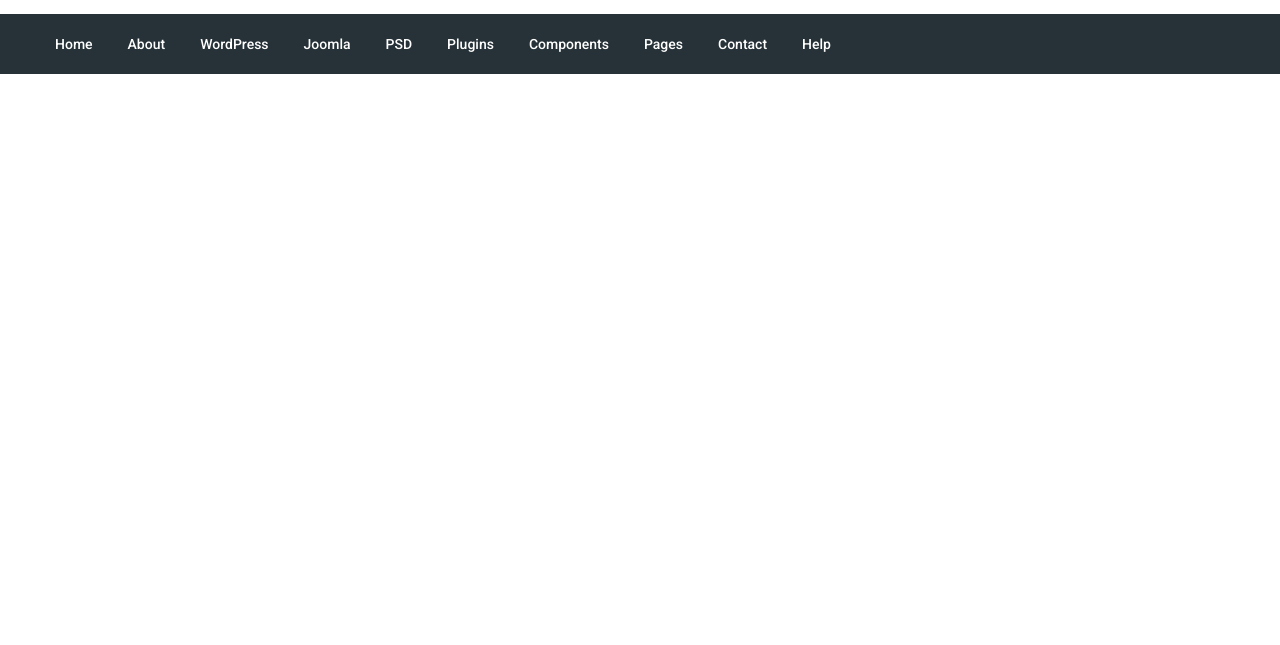
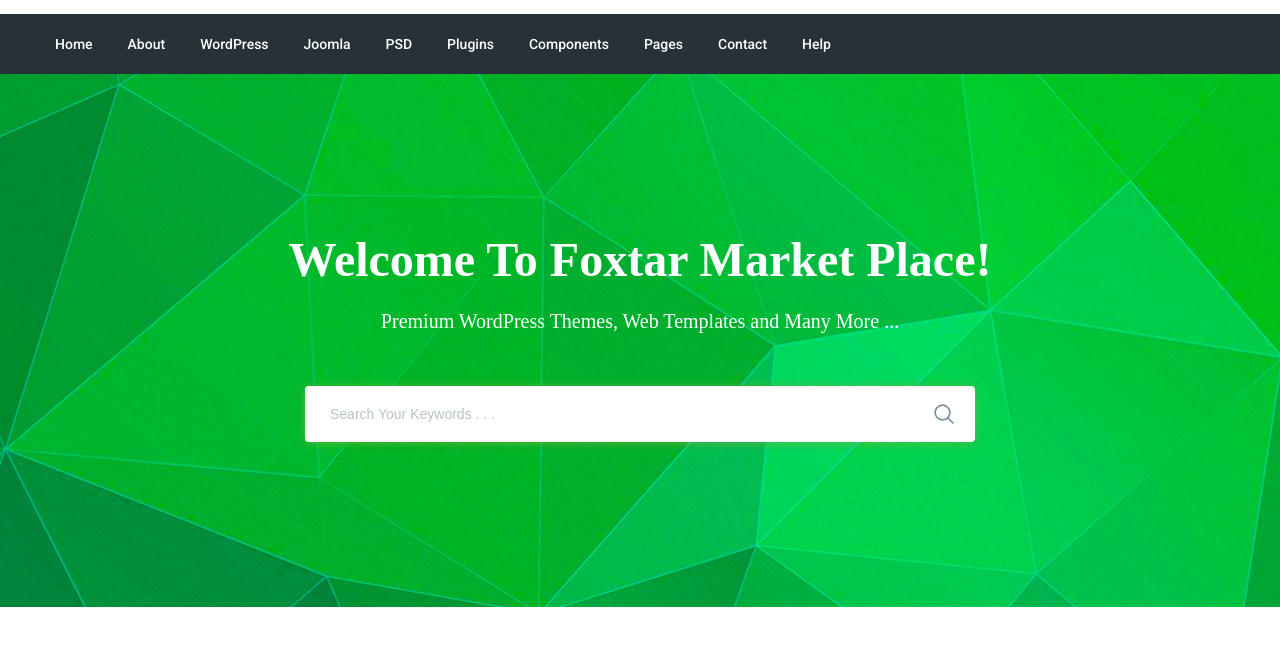
Before and after one commit to dima30395/MODERNO, a website: page app/index.html in a window 1280 px wide. Shown: the part 77-722 px from the top of the page. Drawn offline with nearby package versions, Linux system fonts and the light colour scheme; files that its build step writes are made by us from their sources; files whose address does not match are found by name.

Commit message:
added search section

```diff
--- a/app/index.html
+++ b/app/index.html
@@ -74,6 +74,27 @@
         </div>
     </header>
 
+    <section class="search" style="background-image: url(images/search-bg.jpg);">
+        <div class="container">
+            <div class="search__inner">
+                <div class="search__inner-title">
+                    Welcome To Foxtar Market Place!
+                </div>
+                <div class="search__inner-text">
+                    Premium WordPress Themes, Web Templates and Many More ...
+                </div>
+                <div class="search__inner-form">
+                    <form>
+                        <input type="text" placeholder="Search Your Keywords . . ." required>
+                        <button type="submit">
+                            <img src="images/icons/search.png" alt="search">
+                        </button>
+                    </form>
+                </div>
+            </div>
+        </div>
+    </section>
+
     <script src="js/main.min.js"></script>
 </body>
 
--- a/app/scss/style.scss
+++ b/app/scss/style.scss
@@ -48,3 +48,55 @@
         }
     }
 }
+.search{
+    background-position: center;
+    background-repeat: no-repeat;
+    background-size: cover;
+    min-height: 533px;
+}
+.search__inner{
+    text-align: center;
+    padding: 150px 0 100px;
+    color: #fff;
+    &-title{
+        font-size: 48px;
+        line-height: 72px;
+        font-weight: 700;
+        margin-bottom: 10px;
+    }
+    &-text{
+        font-size: 20px;
+        line-height: 30px;
+        font-weight: 500;
+        margin-bottom: 50px;
+    }
+    &-form{
+        max-width: 670px;
+        margin: 0 auto;
+        position: relative;
+        input{
+            display: block;
+            width: 100%;
+            height: 56px;
+            border-radius: 4px;
+            box-shadow: 0px 1px 10px 0px rgba(124, 178, 64, 0.75);
+            border: none;
+            font-size: 14px;
+            font-weight: 500;
+            padding: 0 60px 0 25px;
+
+            &::placeholder{
+                color: #b7c3c8;
+                font-weight: 500;
+            }
+        }
+        button{
+            position: absolute;
+            border: none;
+            background-color: transparent;
+            right: 15px;
+            top: 17px;
+            cursor: pointer;
+        }
+    }
+}
```
Also changed, not shown: app/images/icons/search.png (added), app/images/search-bg.jpg (added).
